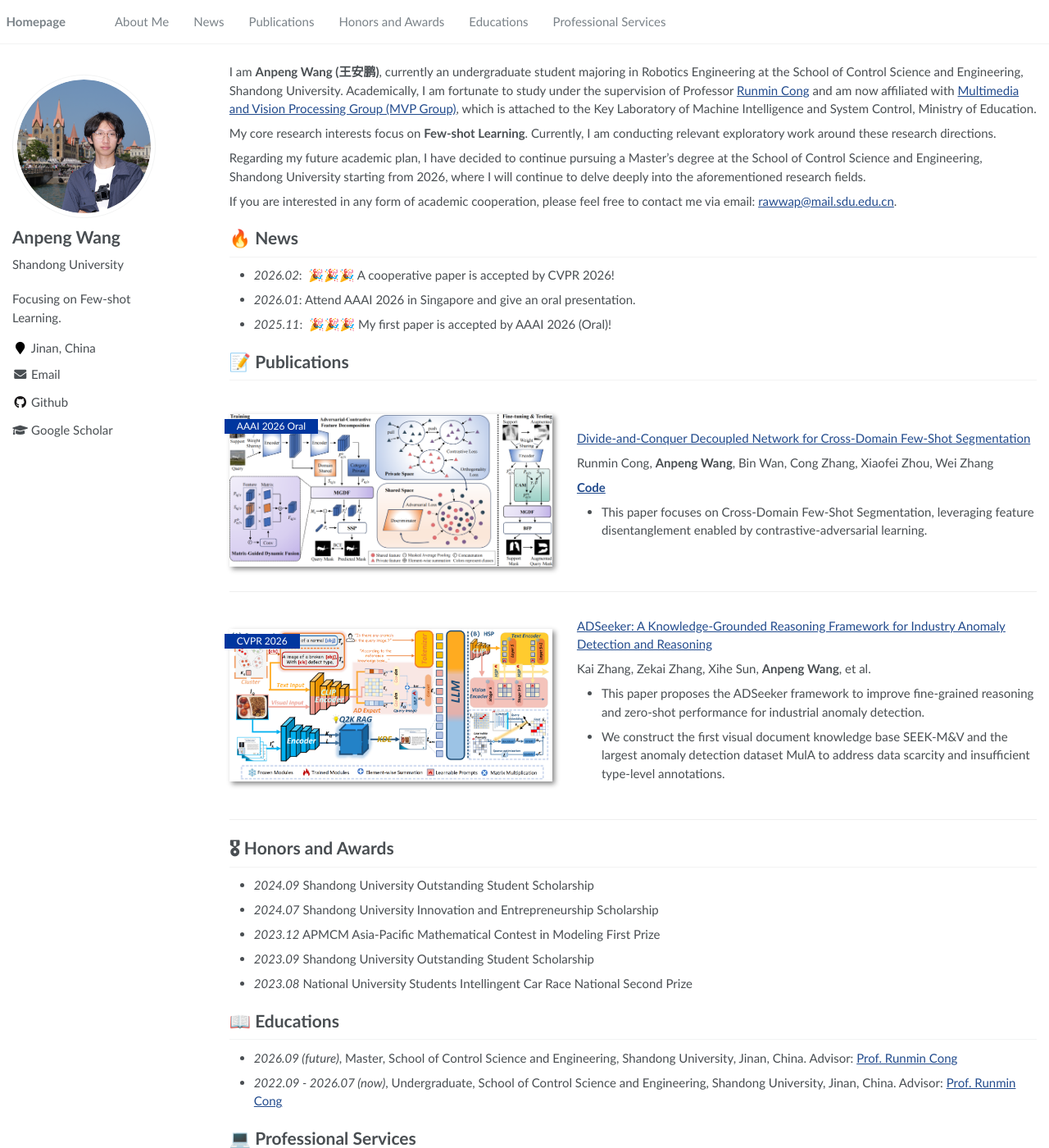
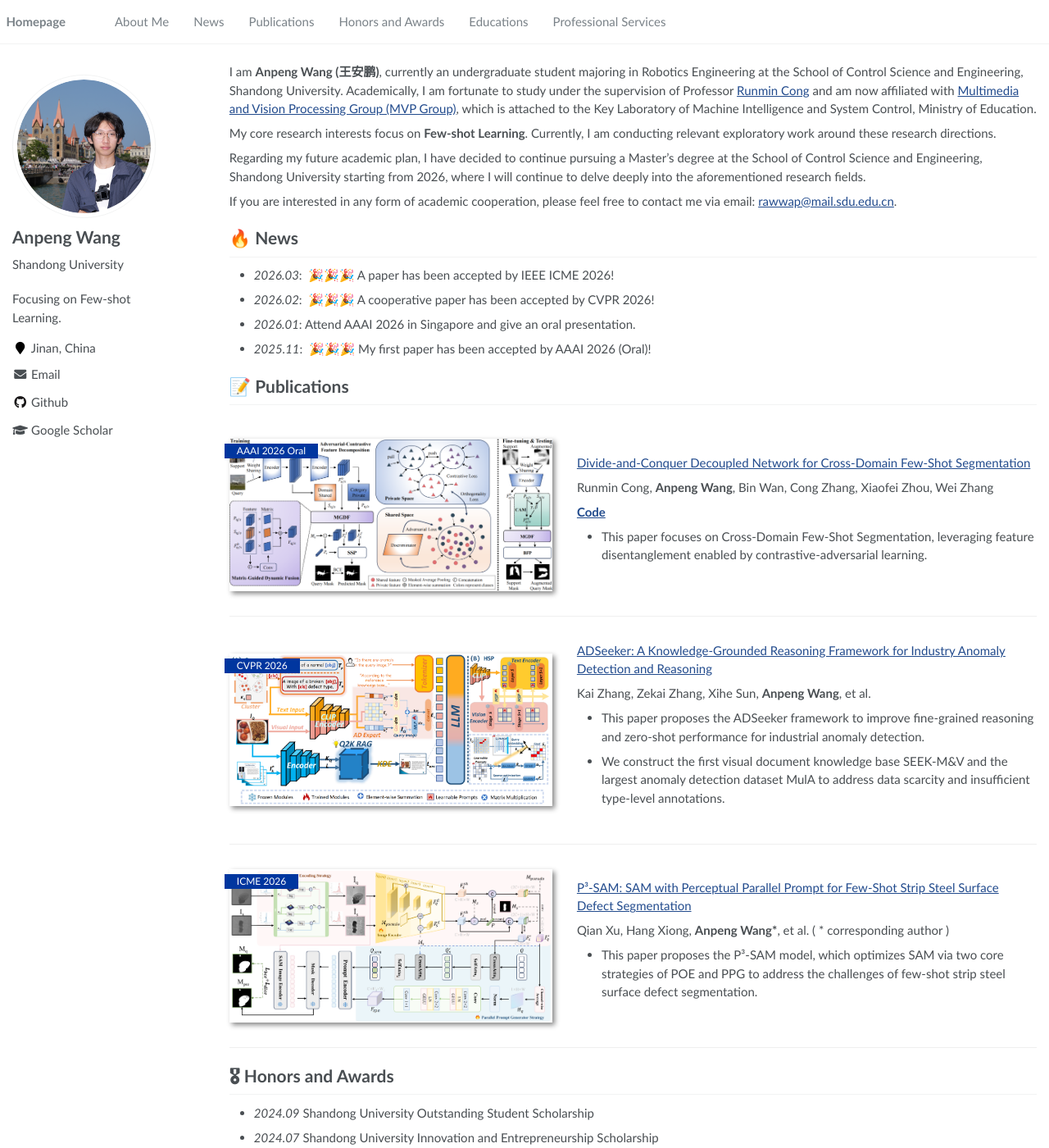
Before and after one commit to rawwap/rawwap.github.io, a Jekyll site: the page built from _pages/about.md, in a window 1280 px wide and 1400 px high. Shown: the whole window at 82% size. Built offline with Jekyll 4.4.1, drawn with Linux system fonts in a browser that asks for light colours.

Commit message:
Update Information

```diff
--- a/_pages/about.md
+++ b/_pages/about.md
@@ -29,9 +29,10 @@ If you are interested in any form of academic cooperation, please feel free to c
 
 
 # 🔥 News
-- *2026.02*: &nbsp;🎉🎉🎉 A cooperative paper is accepted by CVPR 2026!
+- *2026.03*: &nbsp;🎉🎉🎉 A paper has been accepted by IEEE ICME 2026!
+- *2026.02*: &nbsp;🎉🎉🎉 A cooperative paper has been accepted by CVPR 2026!
 - *2026.01*: Attend AAAI 2026 in Singapore and give an oral presentation.
-- *2025.11*: &nbsp;🎉🎉🎉 My first paper is accepted by AAAI 2026 (Oral)!
+- *2025.11*: &nbsp;🎉🎉🎉 My first paper has been accepted by AAAI 2026 (Oral)!
 <!-- - *2022.02*: &nbsp;🎉🎉 Lorem ipsum dolor sit amet, consectetur adipiscing elit. Vivamus ornare aliquet ipsum, ac tempus justo dapibus sit amet. -->
 
 # 📝 Publications
@@ -63,6 +64,19 @@ Kai Zhang, Zekai Zhang, Xihe Sun, **Anpeng Wang**, et al.
 </div>
 </div>
 
+<div class='paper-box'><div class='paper-box-image'><div><div class="badge">ICME 2026</div><img src='images/ICME26_P3SAM.png' alt="sym" width="100%"></div></div>
+<div class='paper-box-text' markdown="1">
+
+[P³-SAM: SAM with Perceptual Parallel Prompt for Few-Shot Strip Steel Surface Defect Segmentation]()
+
+Qian Xu, Hang Xiong, **Anpeng Wang\***, et al. ( \* corresponding author )
+
+<!-- [**Project**](https://scholar.google.com/citations?view_op=view_citation&hl=zh-CN&user=DhtAFkwAAAAJ&citation_for_view=DhtAFkwAAAAJ:ALROH1vI_8AC) <strong><span class='show_paper_citations' data='DhtAFkwAAAAJ:ALROH1vI_8AC'></span></strong> -->
+<!--[**Code**](https://github.com/rawwap/DCDNet)-->
+- This paper proposes the P³-SAM model, which optimizes SAM via two core strategies of POE and PPG to address the challenges of few-shot strip steel surface defect segmentation.
+</div>
+</div>
+
 <!-- - [Lorem ipsum dolor sit amet, consectetur adipiscing elit. Vivamus ornare aliquet ipsum, ac tempus justo dapibus sit amet](https://github.com), A, B, C, **CVPR 2020** -->
 
 # 🎖 Honors and Awards
```
Also changed, not shown: images/ICME26_P3SAM.png (added).
